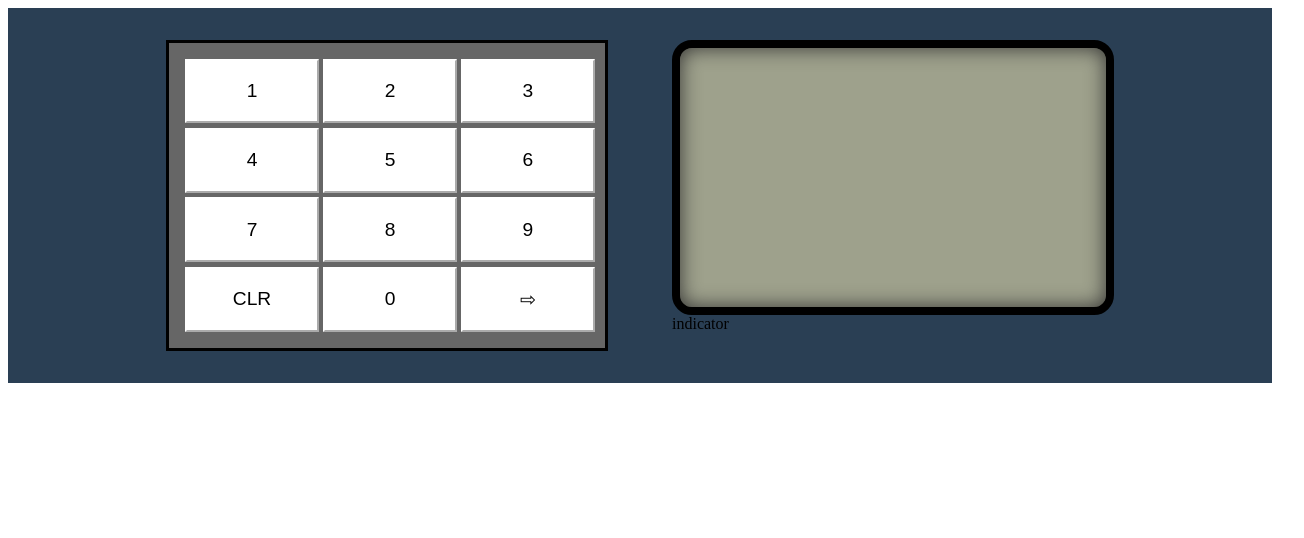
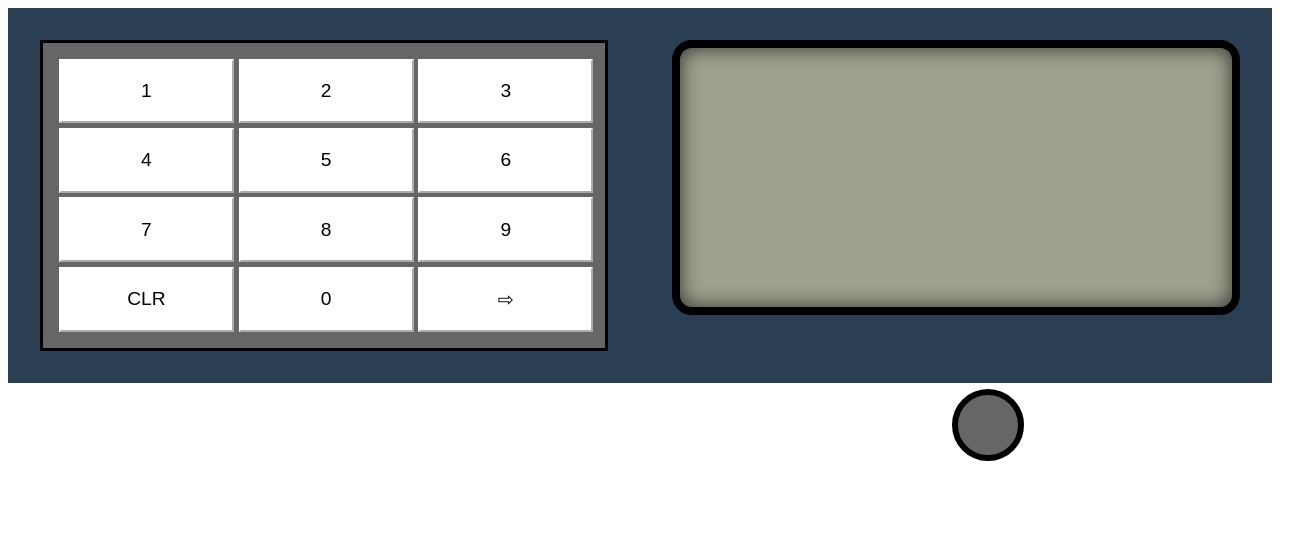
Before and after one commit to patrick-lai/hotel-safe, a React app: page / in a window 1280 px wide. Shown: the whole page, 1304 px wide, since content can reach past the window. Built offline with nearby package versions, Linux system fonts and the light colour scheme.

Commit message:
Added Indiciator component

```diff
--- a/src/App/index.js
+++ b/src/App/index.js
@@ -1,6 +1,8 @@
 import React from 'react';
 import Numpad from '../components/Numpad';
 import Screen from '../components/Screen';
+import Indicator from '../components/Indicator';
+
 import styles from './styles.css';
 
 export default () => (
@@ -10,10 +12,10 @@ export default () => (
         <Numpad />
       </div>
       <div>
-        <span>
-          <Screen />
-        </span>
-        <span>indicator</span>
+        <Screen />
+        <div className="indicator-container">
+          <Indicator />
+        </div>
       </div>
     </div>
   </div>
--- a/src/App/styles.scss
+++ b/src/App/styles.scss
@@ -11,12 +11,20 @@
 
 .container {
   height: 50%;
-  width: 80%;
+  width: 100%;
   display: flex;
-  overflow: hidden;
 
   & > * {
     flex: 1;
     padding: 2em;
   }
 }
+
+.indicator-container {
+  width: 100%;
+  height: 50%;
+  padding: 2em;
+  justify-content: center;
+  align-items: center;
+  display: flex;
+}
--- /dev/null
+++ b/src/components/Indicator/index.js
@@ -0,0 +1,30 @@
+/***
+ * An indicator can can show status by color
+ */
+
+import React from 'react';
+import PropTypes from 'prop-types';
+import './styles.css';
+
+const Indicator = ({ status }) => {
+  // Build the full classname
+  const classNames = ['indicator'];
+  switch (status) {
+    case 'ERROR':
+      classNames.push('-error');
+      break;
+    case 'SUCCESS':
+      classNames.push('-success');
+      break;
+    default:
+    // Do nothing
+  }
+
+  return <div className={classNames.join(' ')} />;
+};
+
+Indicator.propTypes = {
+  status: PropTypes.string
+};
+
+export default Indicator;
--- /dev/null
+++ b/src/components/Indicator/styles.scss
@@ -0,0 +1,18 @@
+@import '../../theme/default.scss';
+
+.indicator {
+  background-color: $color-gray;
+  border: 6px solid black;
+  border-radius: 100%;
+  width: 60px;
+  height: 60px;
+  transition: all 250ms ease;
+
+  &.-error {
+    background-color: $color-fail;
+  }
+
+  &.-success {
+    background-color: $color-success;
+  }
+}
--- a/src/components/Numpad/index.js
+++ b/src/components/Numpad/index.js
@@ -1,3 +1,7 @@
+/***
+ * A numpad in grid style
+ */
+
 import React from 'react';
 import PropTypes from 'prop-types';
 import Button from './Button';
--- a/src/components/Screen/styles.scss
+++ b/src/components/Screen/styles.scss
@@ -13,6 +13,7 @@
   justify-content: center;
   align-items: center;
   letter-spacing: 10px;
+  transition: all 250ms ease;
 
   &.-error {
     color: $color-fail;
```
Also changed, not shown: tests/Indicator.spec.js (added, +21 -0 lines), src/components/indicator/index.js (deleted), 1 other file.
